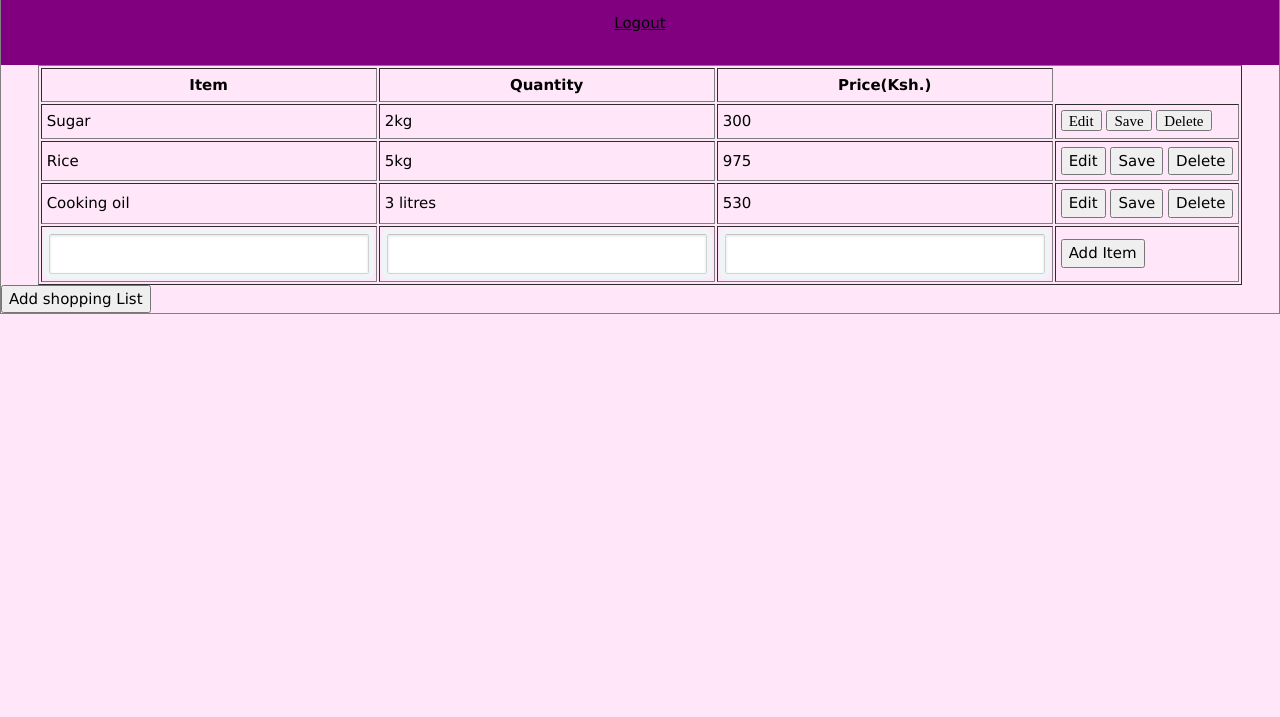
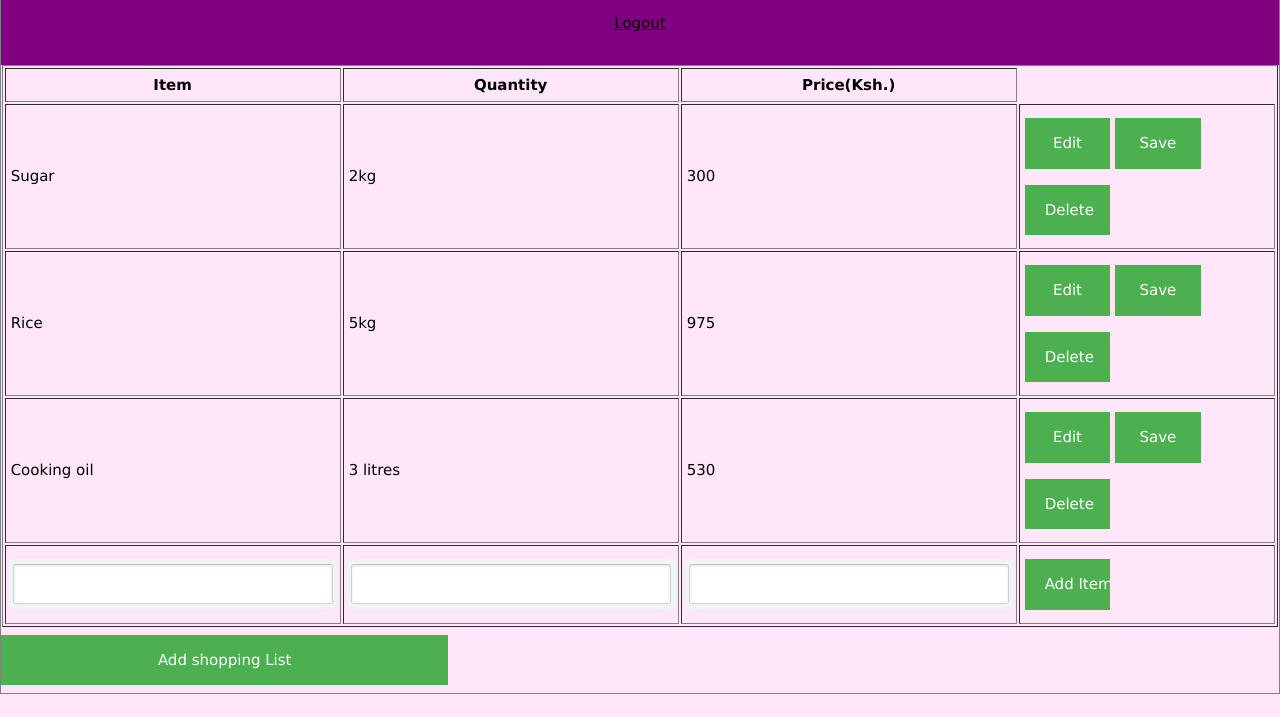
Before and after one commit to Dlelo/myshoppinglist, a plain HTML site: page designs/ui/view.html in a window 1280 px wide. Shown: the part 83-800 px from the top of the page. Drawn offline with nearby package versions, Linux system fonts and the light colour scheme.

Commit message:
Add class "btn" on buttons

```diff
--- a/designs/ui/view.html
+++ b/designs/ui/view.html
@@ -32,9 +32,9 @@
 <td id="country_row1">2kg</td>
 <td id="age_row1">300</td>
 <td>
-<input type="button" id="edit_button1" value="Edit" class="edit fa fa-pencil" onclick="edit_row('1')">
-<input type="button" id="save_button1" value="Save" class="save fa fa-plus" onclick="save_row('1')">
-<input type="button" value="Delete" class="delete fa fa-trash" onclick="delete_row('1')">
+<input type="button" id="edit_button1" value="Edit" class="edit btn" onclick="edit_row('1')">
+<input type="button" id="save_button1" value="Save" class="save btn" onclick="save_row('1')">
+<input type="button" value="Delete" class="delete btn" onclick="delete_row('1')">
 </td>
 </tr>
 
@@ -43,9 +43,9 @@
 <td id="country_row2">5kg</td>
 <td id="age_row2">975</td>
 <td>
-<input type="button" id="edit_button2" value="Edit" class="edit" onclick="edit_row('2')">
-<input type="button" id="save_button2" value="Save" class="save" onclick="save_row('2')">
-<input type="button" value="Delete" class="delete" onclick="delete_row('2')">
+<input type="button" id="edit_button2" value="Edit" class="edit btn" onclick="edit_row('2')">
+<input type="button" id="save_button2" value="Save" class="save btn" onclick="save_row('2')">
+<input type="button" value="Delete" class="delete btn" onclick="delete_row('2')">
 </td>
 </tr>
 
@@ -54,9 +54,9 @@
 <td id="country_row3">3 litres</td>
 <td id="age_row3">530</td>
 <td>
-<input type="button" id="edit_button3" value="Edit" class="edit" onclick="edit_row('3')">
-<input type="button" id="save_button3" value="Save" class="save" onclick="save_row('3')">
-<input type="button" value="Delete" class="delete" onclick="delete_row('3')">
+<input type="button" id="edit_button3" value="Edit" class="edit btn" onclick="edit_row('3')">
+<input type="button" id="save_button3" value="Save" class="save btn" onclick="save_row('3')">
+<input type="button" value="Delete" class="delete btn" onclick="delete_row('3')">
 </td>
 </tr>
 
@@ -64,7 +64,7 @@
 <td><input type="text" id="new_name"></td>
 <td><input type="text" id="new_country"></td>
 <td><input type="text" id="new_age"></td>
-<td><input type="button" class="add" onclick="add_row();" value="Add Item"></td>
+<td><input type="button" class="add btn" onclick="add_row();" value="Add Item"></td>
 </tr>
 
 </table>
@@ -72,7 +72,7 @@
 
 
 <div>
-	<input type="button" class="add" onclick="create_table();" value="Add shopping List"></td>
+	<input type="button" class="add btn" onclick="create_table();" value="Add shopping List"></td>
 
 </div>
 
```
